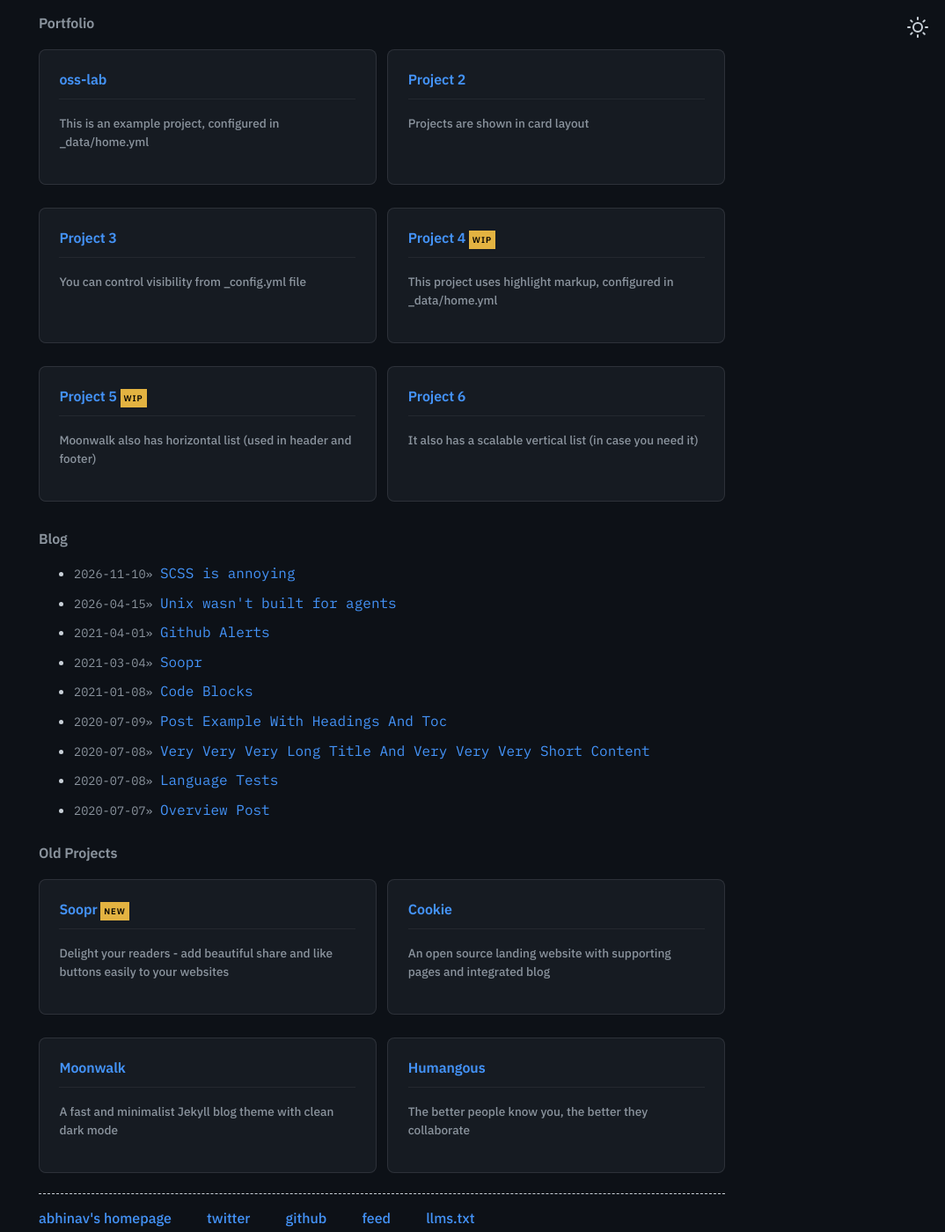
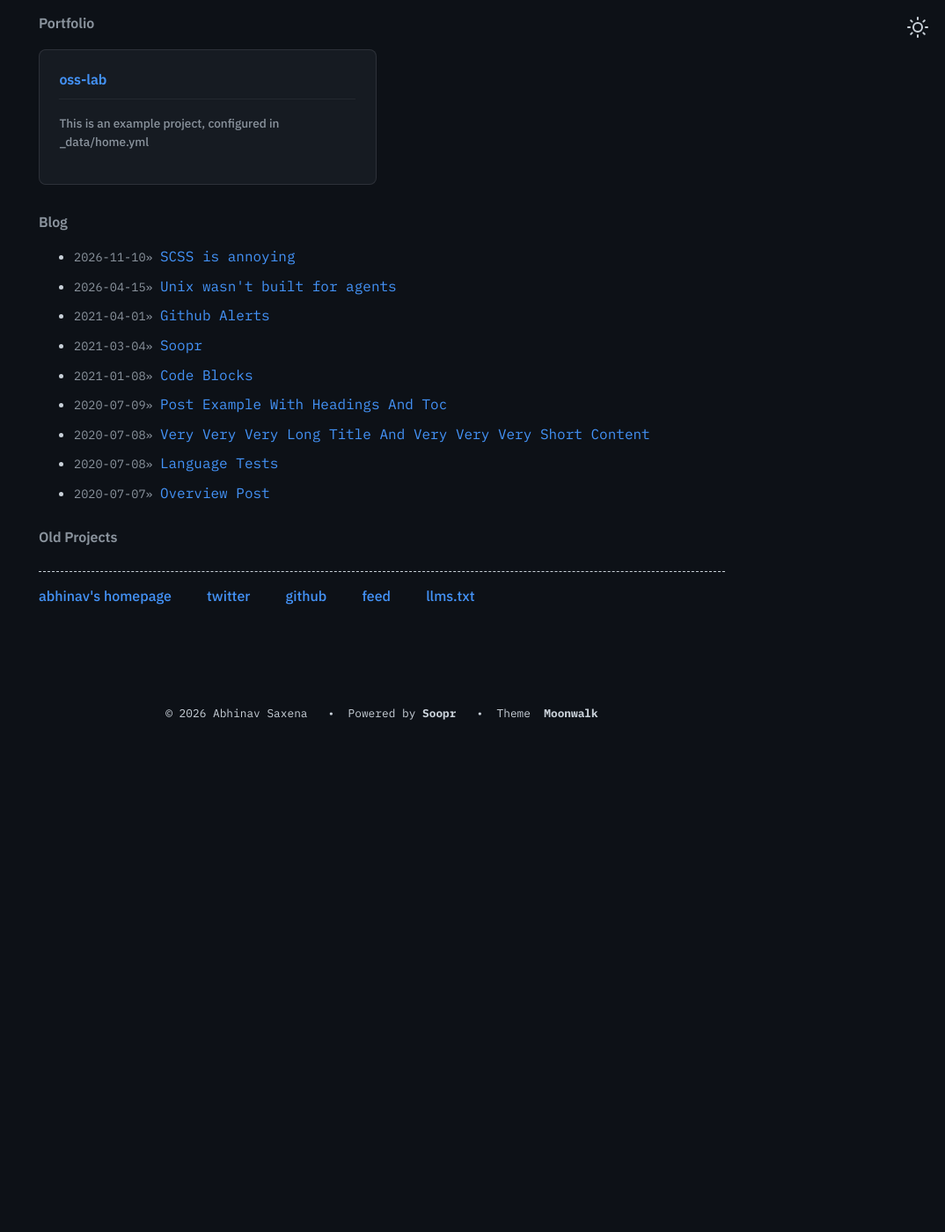
Before and after one commit to Sorepe/Sorepe.github.io, a Jekyll site: the page built from index.md, in a window 1280 px wide and 1400 px high, scrolled down 716 px. Shown: the whole window at 88% size, without its empty margins (206-1280 px from the left). Built offline with Jekyll 4.4.1, drawn with Linux system fonts in a browser that asks for light colours; after the commit the page ends 1551 px from its top, so only the background shows below that.

Commit message:
Clean up project entries in home.yml
Removed multiple project entries and updated old project list.

```diff
--- a/_data/home.yml
+++ b/_data/home.yml
@@ -13,45 +13,7 @@ project_entries:
     url: https://github.com/Sorepe/oss-lab
     desc: This is an example project, configured in _data/home.yml
 
-  - title: Project 2
-    url: overview-post
-    desc: Projects are shown in card layout
-
-  - title: Project 3
-    url: overview-post
-    desc: You can control visibility from _config.yml file
-
-  - title: Project 4
-    url: overview-post
-    desc: This project uses highlight markup, configured in _data/home.yml
-    highlight: WIP
-
-  - title: Project 5
-    url: overview-post
-    desc: Moonwalk also has horizontal list (used in header and footer)
-    highlight: WIP
-
-  - title: Project 6
-    url: overview-post
-    desc: It also has a scalable vertical list (in case you need it)
-
 old_project_entries:
-  - title: Soopr
-    url: https://www.soopr.co
-    desc: Delight your readers - add beautiful share and like buttons easily to your websites
-    highlight: NEW
-
-  - title: Cookie
-    url: https://github.com/abhinavs/cookie
-    desc: An open source landing website with supporting pages and integrated blog
-
-  - title: Moonwalk
-    url: https://github.com/abhinavs/moonwalk
-    desc: A fast and minimalist Jekyll blog theme with clean dark mode
-
-  - title: Humangous
-    url: https://www.humangous.co
-    desc: The better people know you, the better they collaborate
 
 footer_entries:
   - title: abhinav's homepage
```
